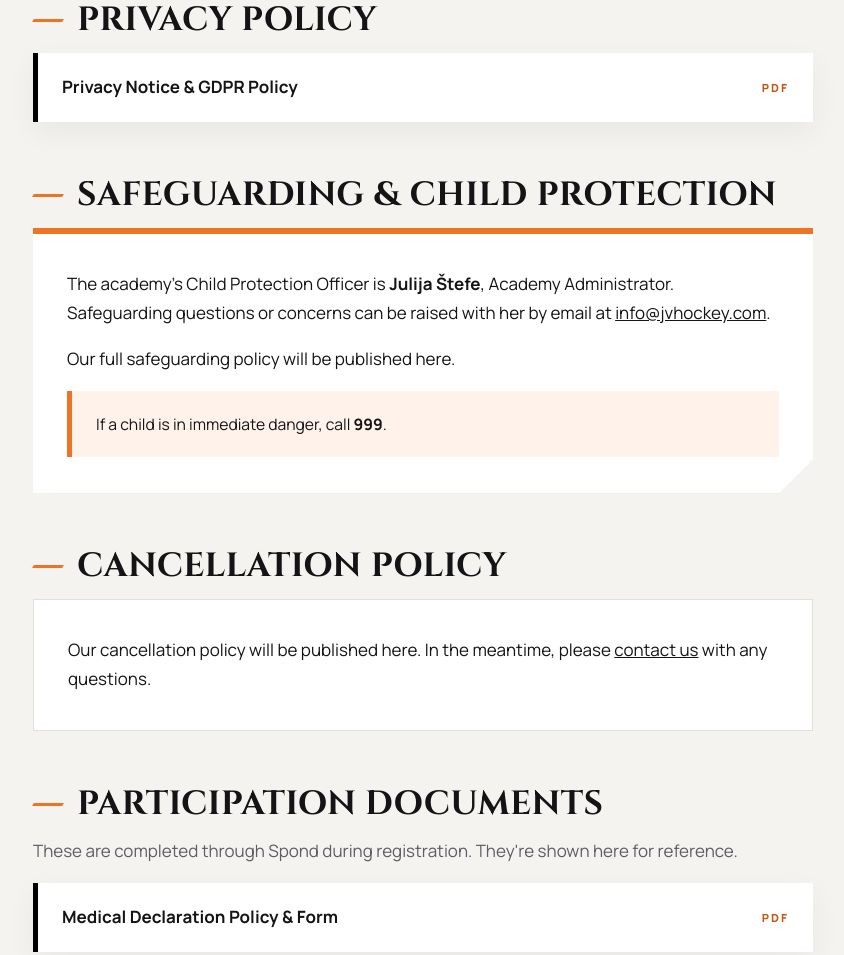
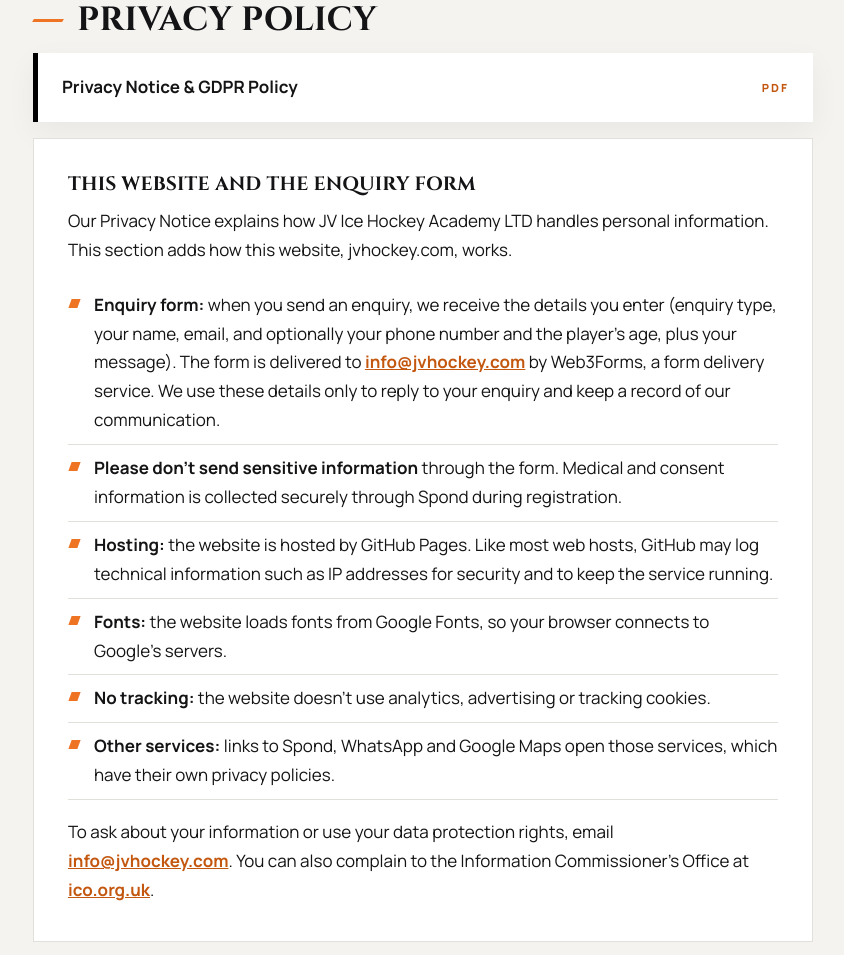
Before and after one commit to LVwebby/jviha-website, a plain HTML site: page policies.html in a window 1280 px wide. Shown: the part 875-1830 px from the top of the page, without its empty margins (217-1061 px from the left). Drawn offline with Linux system fonts and the light colour scheme.

Commit message:
Policies: website privacy section, safeguarding and cancellation wording; README checklist

```diff
--- a/css/style.css
+++ b/css/style.css
@@ -840,5 +840,13 @@ ul.facts-band { display: flex; justify-content: center; gap: clamp(22px, 4vw, 64
   .week li { min-height: 96px; }
 }
 
+/* ---------- Policies: written policy text ---------- */
+.policy-text { margin-top: 16px; }
+.policy-text h3 { font-size: 1.2rem; margin-bottom: 12px; }
+.policy-text ul { list-style: none; padding: 0; margin: 0 0 18px; }
+.policy-text li { position: relative; padding: 9px 0 9px 26px; border-bottom: 1px solid var(--line); }
+.policy-text li::before { content: ""; position: absolute; left: 2px; top: 17px; width: 9px; height: 9px; background: var(--orange); transform: skewX(-20deg); }
+.policy-text a { color: var(--orange-dark); font-weight: 700; }
+
 /* ---------- Footer: faint rink lines, no spinning ---------- */
 .site-footer .lines { width: 1100px; right: -380px; top: -140px; opacity: .12; }
--- a/policies.html
+++ b/policies.html
@@ -77,23 +77,41 @@
           <ul class="doc-list">
             <li><a href="docs/JVIHA_Privacy_Notice_and_GDPR.pdf" target="_blank" rel="noopener">Privacy Notice &amp; GDPR Policy <span class="type">PDF</span></a></li>
           </ul>
+          <div class="panel policy-text" id="website-privacy">
+            <h3>This website and the enquiry form</h3>
+            <p>Our Privacy Notice explains how JV Ice Hockey Academy LTD handles personal information. This section adds how this website, jvhockey.com, works.</p>
+            <ul>
+              <li><strong>Enquiry form:</strong> when you send an enquiry, we receive the details you enter (enquiry type, your name, email, and optionally your phone number and the player's age, plus your message). The form is delivered to <a href="mailto:info@jvhockey.com">info@jvhockey.com</a> by Web3Forms, a form delivery service. We use these details only to reply to your enquiry and keep a record of our communication.</li>
+              <li><strong>Please don't send sensitive information</strong> through the form. Medical and consent information is collected securely through Spond during registration.</li>
+              <li><strong>Hosting:</strong> the website is hosted by GitHub Pages. Like most web hosts, GitHub may log technical information such as IP addresses for security and to keep the service running.</li>
+              <li><strong>Fonts:</strong> the website loads fonts from Google Fonts, so your browser connects to Google's servers.</li>
+              <li><strong>No tracking:</strong> the website doesn't use analytics, advertising or tracking cookies.</li>
+              <li><strong>Other services:</strong> links to Spond, WhatsApp and Google Maps open those services, which have their own privacy policies.</li>
+            </ul>
+            <p>To ask about your information or use your data protection rights, email <a href="mailto:info@jvhockey.com">info@jvhockey.com</a>. You can also complain to the Information Commissioner's Office at <a href="https://ico.org.uk" target="_blank" rel="noopener">ico.org.uk</a>.</p>
+          </div>
         </div>
 
         <div class="policy-block" id="safeguarding">
           <h2>Safeguarding &amp; Child Protection</h2>
-          <div class="panel session-card">
+          <div class="panel policy-text">
             <p>The academy's Child Protection Officer is <strong>Julija Štefe</strong>, Academy Administrator. Safeguarding questions or concerns can be raised with her by email at <a href="mailto:info@jvhockey.com">info@jvhockey.com</a>.</p>
-            <!-- CONFIRM: publish the approved safeguarding policy and confidential reporting procedure here -->
-            <p>Our full safeguarding policy will be published here.</p>
+            <p>Any concern about a child's safety, welfare or wellbeing should be raised with an academy administrator, coach or appropriate safeguarding contact as soon as possible.</p>
+            <p>JV Ice Hockey Academy has a zero tolerance approach to verbal abuse, physical abuse, bullying, discrimination, intimidation, threats, unsafe behaviour and serious disrespect. This applies in person, online and through messaging platforms.</p>
+            <p>Players are encouraged to tell a coach or trusted adult if they feel unsafe, worried, bullied or uncomfortable.</p>
             <div class="notice orange"><p>If a child is in immediate danger, call <strong>999</strong>.</p></div>
           </div>
         </div>
 
         <div class="policy-block" id="cancellation">
           <h2>Cancellation Policy</h2>
-          <div class="panel">
-            <!-- CONFIRM: add the approved cancellation policy text or PDF -->
-            <p>Our cancellation policy will be published here. In the meantime, please <a href="contact.html">contact us</a> with any questions.</p>
+          <div class="panel policy-text">
+            <p>Once a booking has been confirmed, payments are non refundable unless JV Ice Hockey Academy cancels the session.</p>
+            <p>If a player cannot attend a booked session, JV Ice Hockey Academy is unable to guarantee a refund or replacement session. Where possible, and at JV Ice Hockey Academy's discretion, credit may be offered towards a future session or term.</p>
+            <p>If JV Ice Hockey Academy has to cancel a session due to rink availability, coach availability, safety concerns, or another reason outside normal planning, families will be offered either a replacement session or credit towards a future booking.</p>
+            <p>Missed sessions due to personal reasons, illness, holidays, lateness, or personal schedule conflicts are not automatically refundable.</p>
+            <p class="mb-0">All credits must be used within the time period confirmed by JV Ice Hockey Academy and cannot be exchanged for cash.</p>
+            <p class="form-note mt-lg mb-0">From section 4 of our <a href="docs/JVIHA_Terms_and_Conditions_2025_2026.pdf" target="_blank" rel="noopener">Terms &amp; Conditions</a>.</p>
           </div>
         </div>
 
```
Also changed, not shown: 1 other file.
